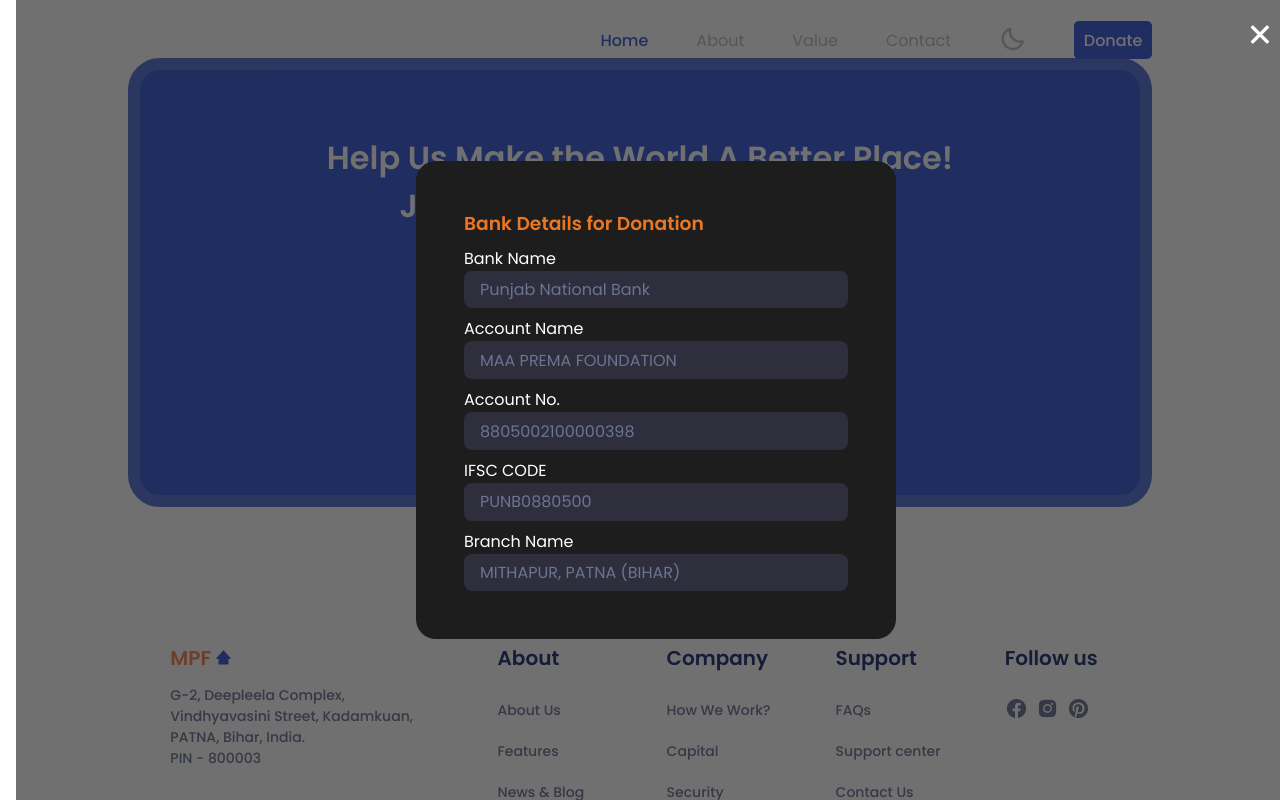
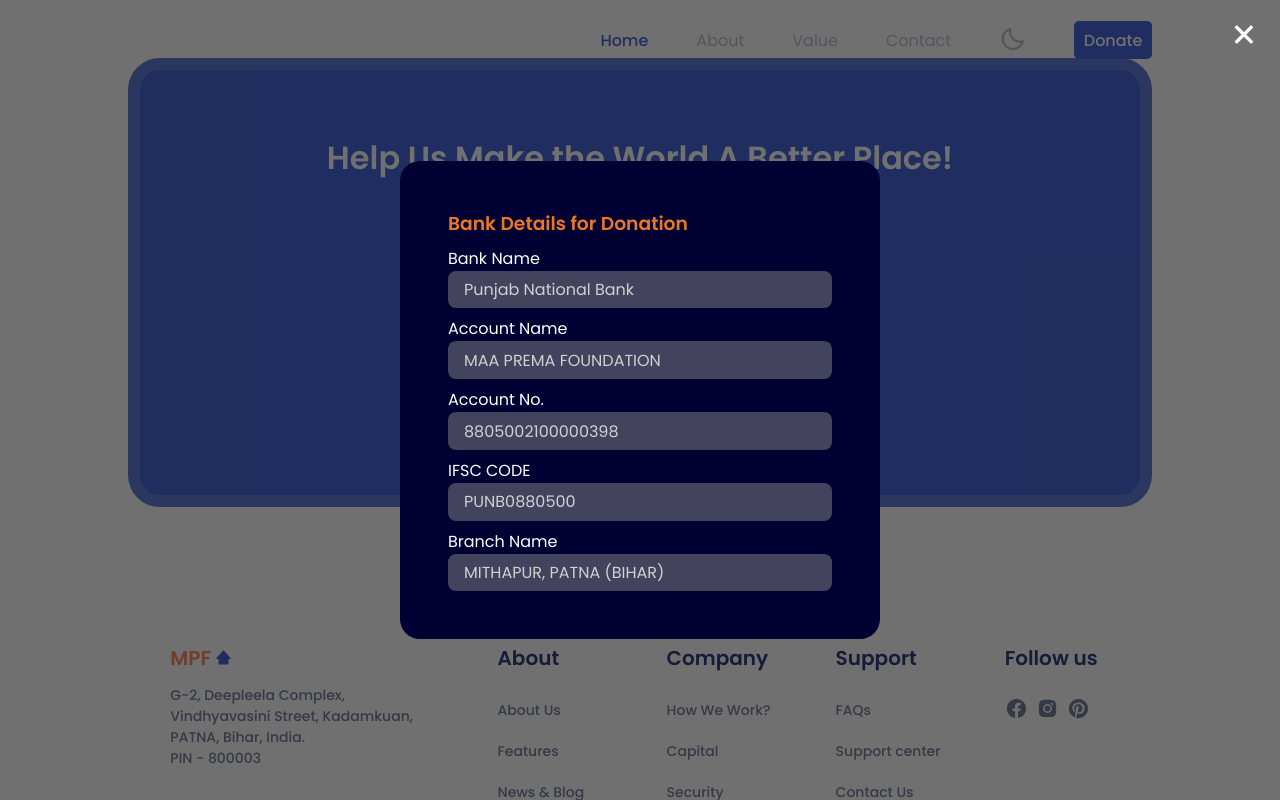
Before and after one commit to suraj-markup/prema-foundation, a plain HTML site: page index.html in a window 1280 px wide. Both pictures are taken after a click on the button "Donate". Shown: the part 5503-6303 px from the top of the page. Drawn offline with nearby package versions, Linux system fonts and the light colour scheme.

Commit message:
fixed styling

```diff
--- a/assets/css/style.css
+++ b/assets/css/style.css
@@ -772,6 +772,7 @@
     position: fixed;
     z-index: 999;
     top: 0;
+    left: 0;
     display: flex;
     justify-content: center;
     align-items: center;
@@ -779,6 +780,7 @@
     height: 100vh;
     display: none;
     background-color: rgba(17, 17, 17, 0.6);
+    margin: auto;
 }
 
 .popup__active {
@@ -786,13 +788,14 @@
 }
 
 .bar {
-    background-color: rgb(46, 46, 60);
+    background-color: rgb(67, 67, 94);
     border-radius: 0.5rem;
     padding: 0.4rem 1rem;
+    color: #d0d0d0;
 }
 
 .popup .popup_cont {
-    background-color: rgb(29, 29, 29);
+    background-color: rgb(0, 0, 51);
     padding: 3rem;
     border-radius: 1.25rem;
     margin: auto;
@@ -819,7 +822,6 @@
 
 @media screen and (max-width: 768px) {
     .popup .popup_cont {
-        background-color: rgb(11, 12, 21);
         padding: 3rem;
         border-radius: 1.25rem;
         margin: auto;
```
